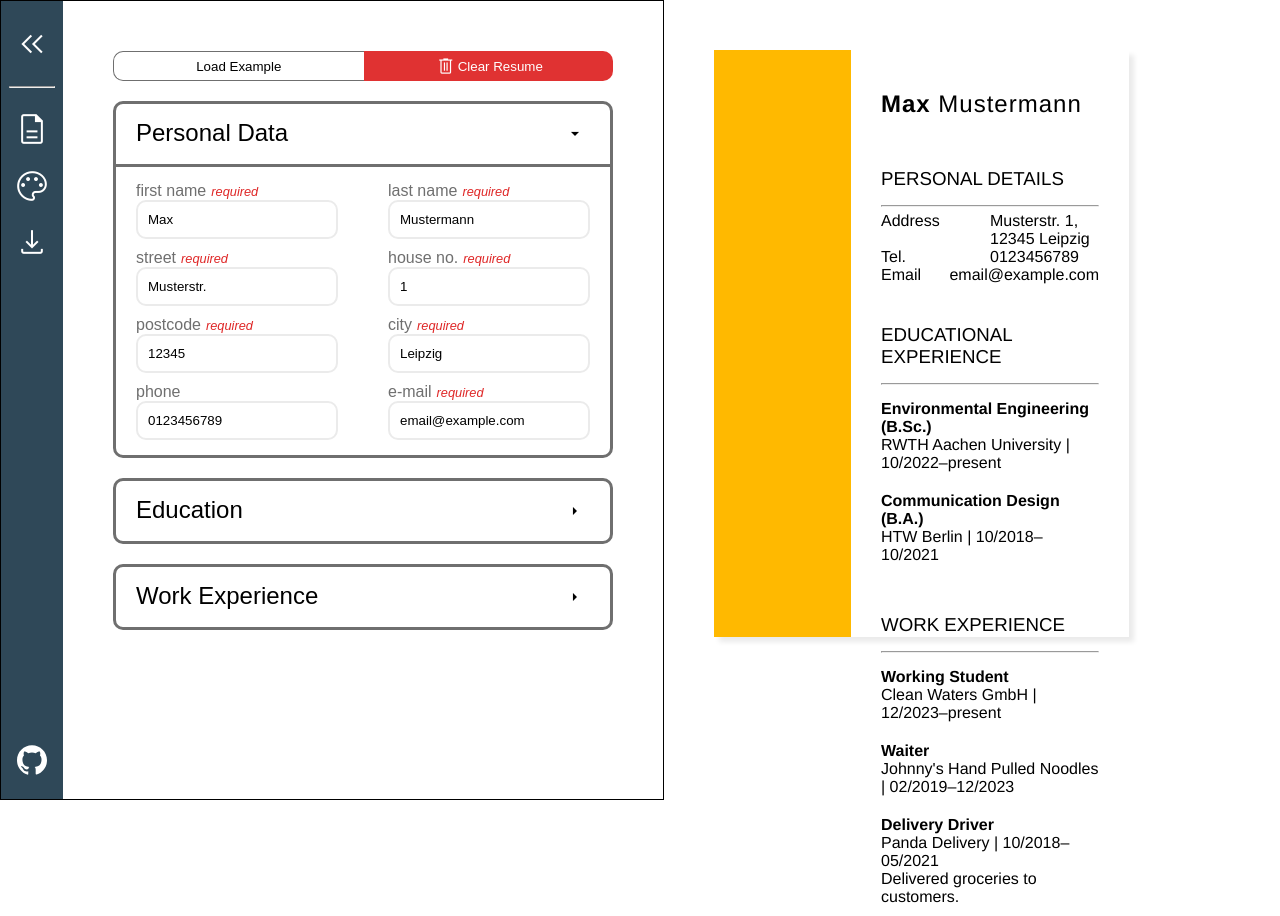
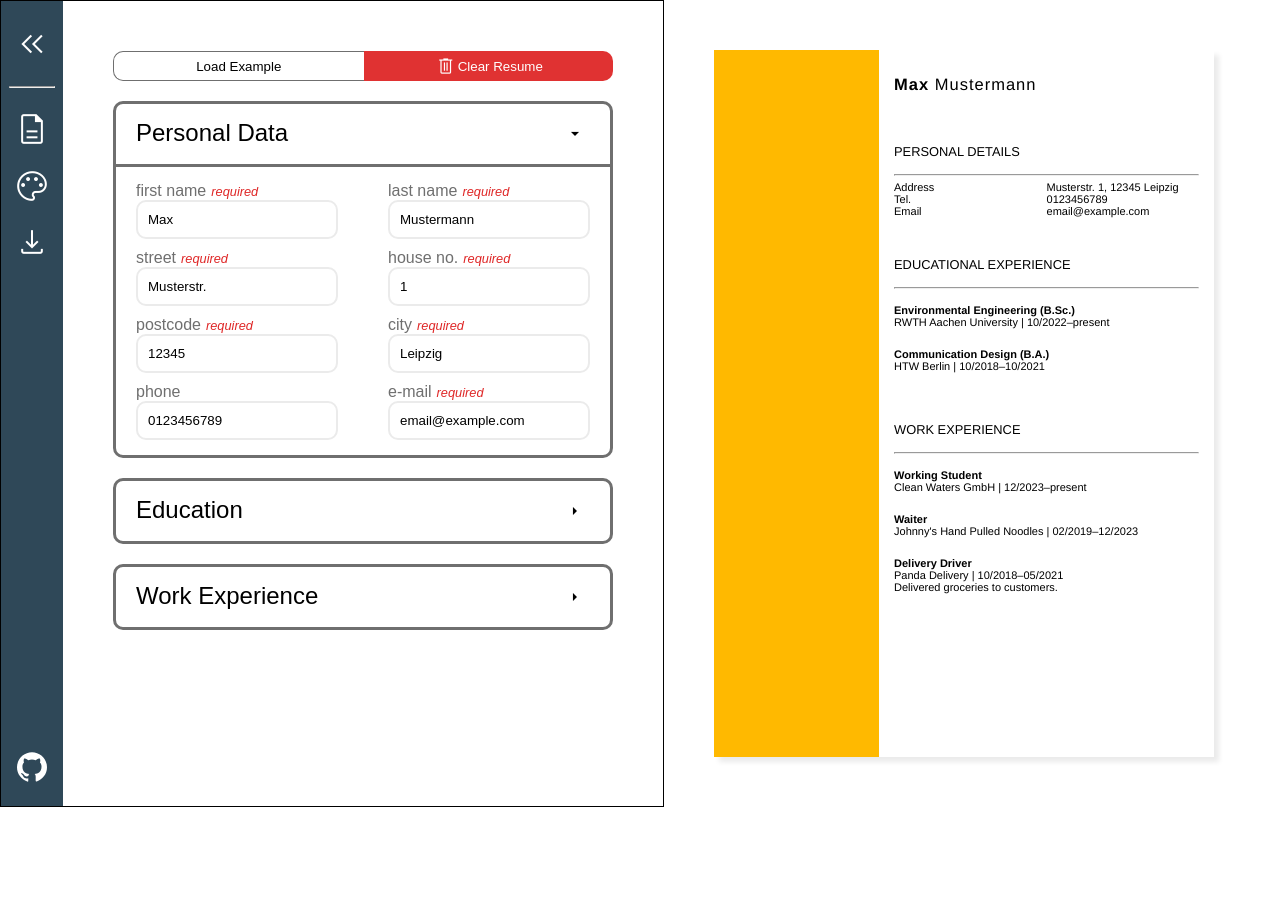
Before and after one commit to tln12/cv-project, a React (Vite) app: page / in a window 1280 px wide. After the commit the page ends 807 px from the top, so only its background shows below. Built offline with nearby package versions, Linux system fonts and the light colour scheme; the HTML template or start-up script is replaced by a standard one; a web font is replaced by a local one.

Commit message:
change size of cv

```diff
--- a/src/components/CV.jsx
+++ b/src/components/CV.jsx
@@ -7,6 +7,8 @@ const StyledPanel = styled.div`
   margin: var(--section-padding);
 `;
 const StyledCV = styled.div`
+  font-size: 11px;
+  width: 500px;
   aspect-ratio: 1/1.4142135623730950488016887242097; // DIN A4
   display: flex;
   box-shadow: 5px 5px 5px var(--shadow-color);
@@ -30,7 +32,7 @@ const StyledContent = styled.div`
   flex: 1;
   display: flex;
   flex-direction: column;
-  padding: 30px;
+  padding: 15px;
   gap: 30px;
 `;
 
--- a/src/downloadPdf.js
+++ b/src/downloadPdf.js
@@ -11,6 +11,6 @@ export default function downloadHTMLAsPDF({ fontFamily }) {
       doc.save(`CV_${date}`);
     },
     width: 210, //target width in the PDF document
-    windowWidth: 750, //window width in CSS pixels
+    windowWidth: 500, //window width in CSS pixels
   });
 }
```
